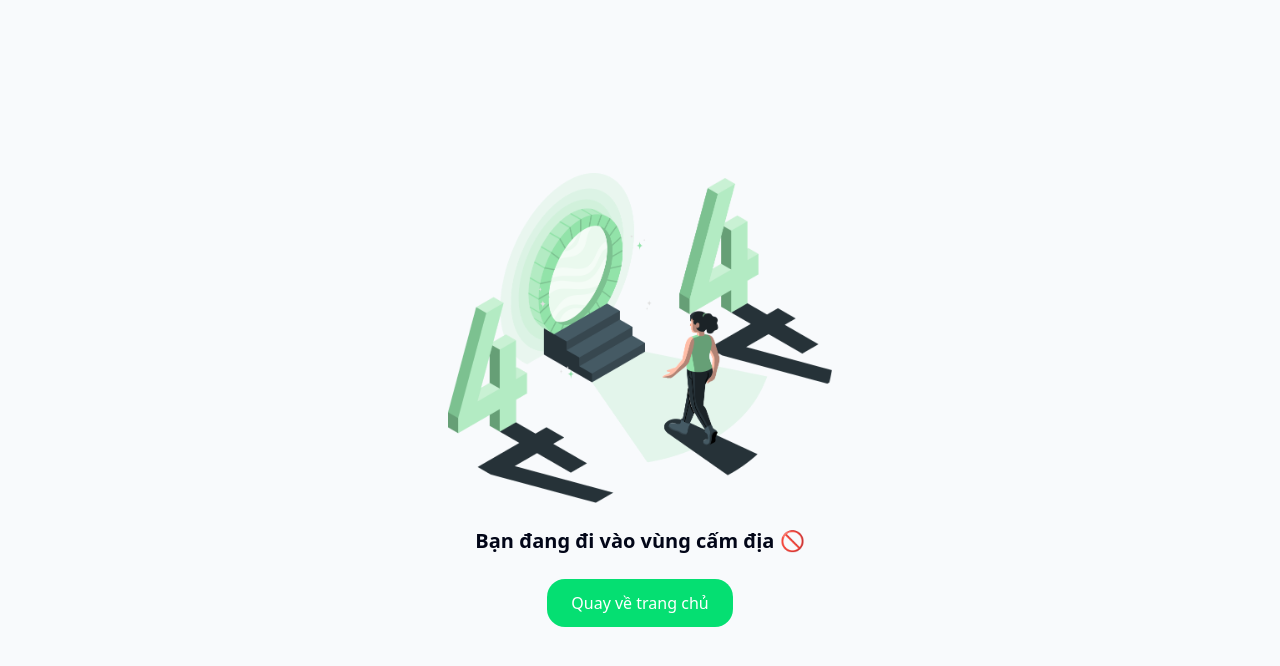
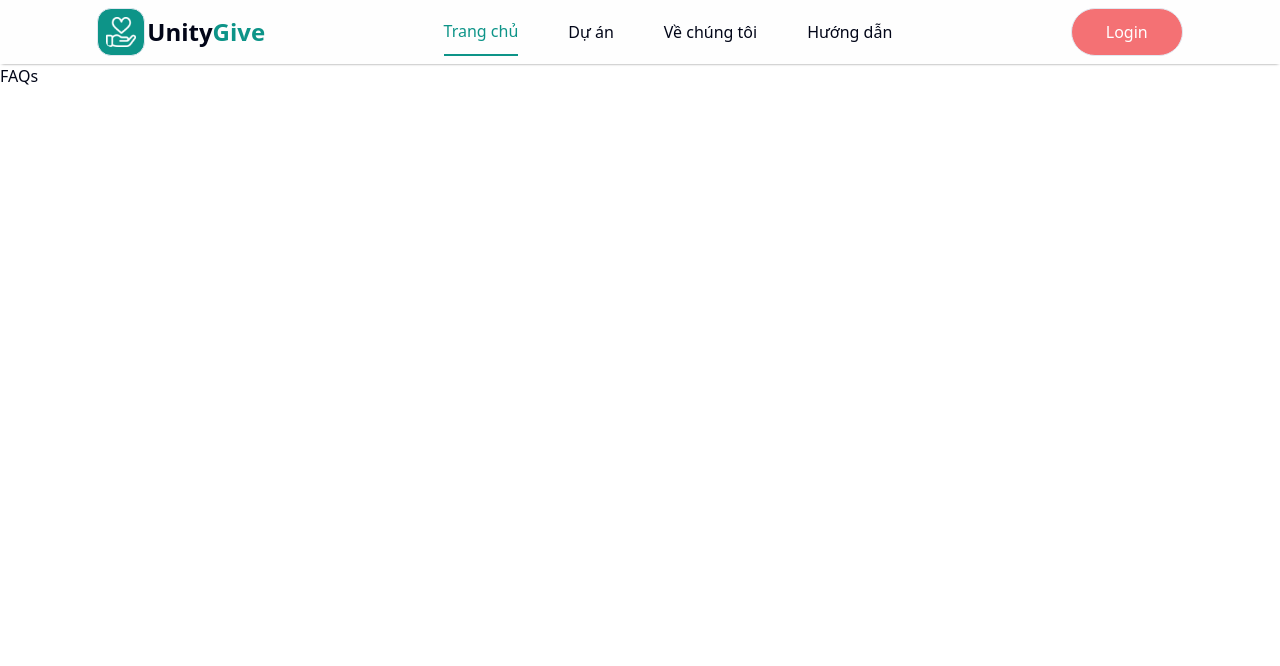
Before and after one commit to hnim3103/IE213_UnityGive, a React (Vite) app in the folder frontend/: page /faqs in a window 1280 px wide. Shown: the top 666 px of the page. Built offline with nearby package versions, Linux system fonts and the light colour scheme.

Commit message:
feat: enhance homepage with navigation and add multiple pages for campaigns, about, FAQs, and login

```diff
--- a/frontend/index.html
+++ b/frontend/index.html
@@ -4,7 +4,7 @@
     <meta charset="UTF-8" />
     <link rel="icon" type="image/svg+xml" href="/vite.svg" />
     <meta name="viewport" content="width=device-width, initial-scale=1.0" />
-    <title>UnityGive</title>
+    <title>UnityGive | Nền Tảng Gây Quỹ Cộng Đồng</title>
   </head>
   <body>
     <div id="root"></div>
--- a/frontend/package.json
+++ b/frontend/package.json
@@ -21,6 +21,7 @@
     "react": "^19.2.0",
     "react-dom": "^19.2.0",
     "react-router": "^7.13.0",
+    "react-router-dom": "^7.13.0",
     "sonner": "^2.0.7",
     "tailwind-merge": "^3.4.0",
     "tailwindcss": "^4.1.18"
--- a/frontend/src/App.jsx
+++ b/frontend/src/App.jsx
@@ -1,20 +1,45 @@
 import {Toaster, toast} from 'sonner';
-import {BrowserRouter, Routes, Route} from 'react-router';
+import {BrowserRouter, Routes, Route} from 'react-router-dom';
 import HomePage from './pages/HomePage';
+import Campaigns from './pages/Campaigns';
+import About from './pages/About';
+import FAQs from './pages/FAQs';
+import Login from './pages/Login';
 import NotFound from './pages/NotFound';
-import { Home } from 'lucide-react';
+import Navbar from './components/Navbar';
+
 
 function App() {
 
   return (
     <>
       <BrowserRouter>
-
+        <Navbar/>
         <Routes>
 
           <Route
             path="/"
             element={<HomePage/>}
+          />
+
+          <Route
+            path="/campaigns"
+            element={<Campaigns/>}
+          />
+
+          <Route
+            path="/about"
+            element={<About/>}
+          />
+
+          <Route
+            path="/faqs"
+            element={<FAQs/>}
+          />
+
+          <Route
+            path="/login"
+            element={<Login/>}
           />
 
           <Route
--- /dev/null
+++ b/frontend/src/components/Navbar.jsx
@@ -0,0 +1,52 @@
+import React, { useState } from 'react'
+
+import white_logo from '/donate-heart-logo-white.png'
+import black_logo from '/donate-heart-logo-black.png'
+
+import { Link } from 'react-router-dom'
+
+const Navbar = () => {
+
+  const [menu, setMenu] = useState("homepage")
+
+  const navLinks = [
+    { id: "homepage", label: "Trang chủ", path: "/" },
+    { id: "campaigns", label: "Dự án", path: "/campaigns" },
+    { id: "about", label: "Về chúng tôi", path: "/about" },
+    { id: "faqs", label: "Hướng dẫn", path: "/faqs" },
+  ];
+
+  return (
+    <div className="navbar flex justify-around p-2 shadow-[0_1px_3px_-2px_black] bg-[#fefefe]">
+      <Link style={{textDecoration: 'none'}} to = '/'>
+        <div className="nav-logo flex items-center gap-0.5">
+            <img src={white_logo} className='w-12 border rounded-[14px] bg-primary p-2'/>
+            <span className="text-2xl font-bold">Unity<span className="text-primary">Give</span></span>
+        </div>
+      </Link>
+
+      <ul className="nav-menu flex items-center list-none gap-12.5 text-[16px] font-medium">
+        {navLinks.map((item) => (
+          <li
+            key={item.id}
+            onClick={() => setMenu(item.id)}
+            className={`cursor-pointer h-full flex flex-col justify-center transition-colors duration-200
+              ${menu === item.id
+                ? "border-b-2 border-primary text-primary"   // Active Styles
+                : "border-none hover:text-primary" // Inactive Styles
+              }`}
+          >
+            <Link to={item.path}>{item.label}</Link>
+          </li>
+        ))}
+      </ul>
+
+      <div className="nav-login">
+        <Link to='/login'><button className='w-28 h-12 outline-none border rounded-full bg-coral text-white font-medium hover:cursor-pointer hover:bg-[#ed1651]'>Login</button></Link>
+      </div>
+
+    </div>
+  )
+}
+
+export default Navbar
--- a/frontend/src/index.css
+++ b/frontend/src/index.css
@@ -42,6 +42,8 @@
   --color-sidebar-accent-foreground: var(--sidebar-accent-foreground);
   --color-sidebar-border: var(--sidebar-border);
   --color-sidebar-ring: var(--sidebar-ring);
+  --color-primary: #0d9488;
+  --color-coral: #f47174;
 }
 
 :root {
--- /dev/null
+++ b/frontend/src/pages/About.jsx
@@ -0,0 +1,11 @@
+import React from 'react'
+
+const About = () => {
+  return (
+    <div>
+
+    </div>
+  )
+}
+
+export default About
--- /dev/null
+++ b/frontend/src/pages/Campaigns.jsx
@@ -0,0 +1,9 @@
+import React from 'react'
+
+const Campaigns = () => {
+  return (
+    <div>Campaigns</div>
+  )
+}
+
+export default Campaigns
--- /dev/null
+++ b/frontend/src/pages/FAQs.jsx
@@ -0,0 +1,9 @@
+import React from 'react'
+
+const FAQs = () => {
+  return (
+    <div>FAQs</div>
+  )
+}
+
+export default FAQs
--- a/frontend/src/pages/HomePage.jsx
+++ b/frontend/src/pages/HomePage.jsx
@@ -1,8 +1,10 @@
 import React from 'react'
+import Navbar from '@/components/Navbar.jsx'
 
 const HomePage = () => {
   return (
-    <div>HomePage</div>
+    <div>
+    </div>
   )
 }
 
--- /dev/null
+++ b/frontend/src/pages/Login.jsx
@@ -0,0 +1,9 @@
+import React from 'react'
+
+const Login = () => {
+  return (
+    <div>Login</div>
+  )
+}
+
+export default Login
--- a/frontend/src/pages/NotFound.jsx
+++ b/frontend/src/pages/NotFound.jsx
@@ -18,4 +18,5 @@ const NotFound = () => {
     </div>
   );
 };
+
 export default NotFound
--- a/frontend/tailwind.config.js
+++ b/frontend/tailwind.config.js
@@ -0,0 +1,19 @@
+/** @type {import('tailwindcss').Config} */
+module.exports = {
+  darkMode: ["class"],
+  content: [
+    "./pages/**/*.{ts,tsx}",
+    "./components/**/*.{ts,tsx}",
+    "./app/**/*.{ts,tsx}",
+    "./src/**/*.{ts,tsx}",
+  ],
+  prefix: "",
+  theme: {
+    extend:{
+      colors:{
+        teal: '#0D5C63',
+        coral: '#FF6B6B',
+      }
+    }
+  }
+}
```
Also changed, not shown: 1 other file (tests, documents, lock files or other folders). Lines whose indentation alone changed are shown as unchanged.
